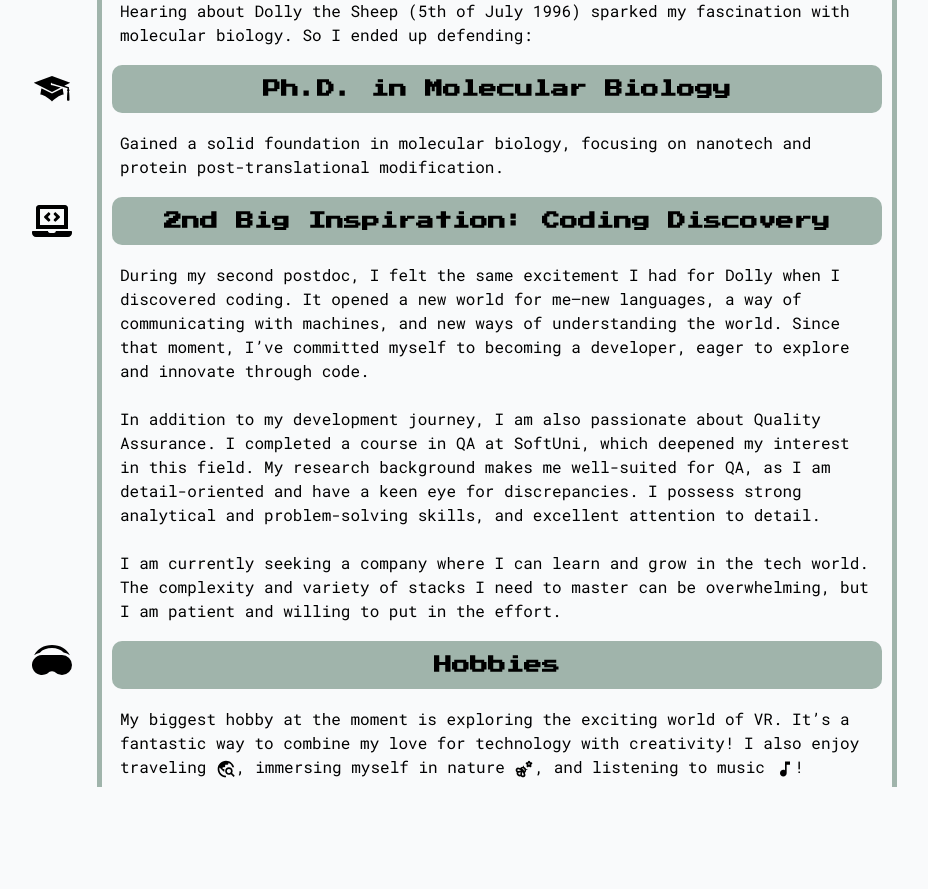
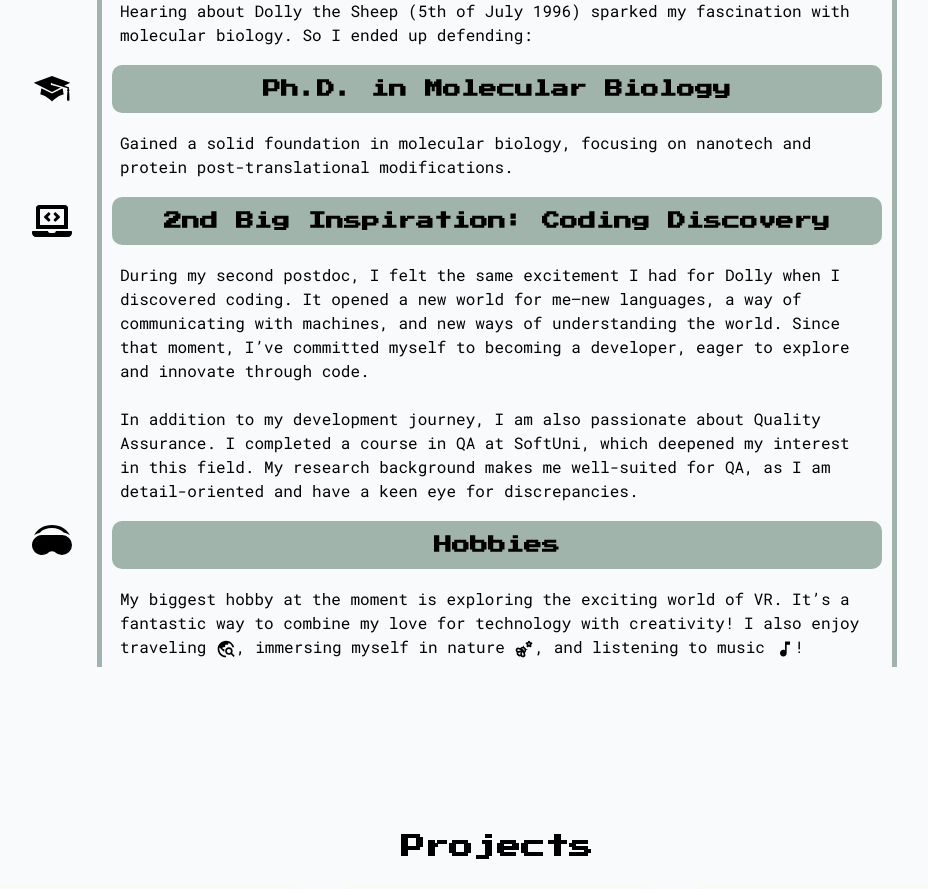
Before and after one commit to torbalansky/portfolio-pako, a React (Vite) app: page / in a window 1280 px wide. Shown: the part 1440-2329 px from the top of the page, without its empty margins (143-1071 px from the left). Built offline with nearby package versions, Linux system fonts and the light colour scheme.

Commit message:
Update about

```diff
--- a/src/components/About.jsx
+++ b/src/components/About.jsx
@@ -32,13 +32,12 @@ const About = () => {
             </p>
             <LadderStep title="Ph.D. in Molecular Biology" icon={<GiGraduateCap className="w-10 h-10" />} />
             <p className='p-2 font-mono text-left' data-aos='fade-up'>
-              Gained a solid foundation in molecular biology, focusing on nanotech and protein post-translational modification.
+              Gained a solid foundation in molecular biology, focusing on nanotech and protein post-translational modifications.
             </p>
             <LadderStep title="2nd Big Inspiration: Coding Discovery" icon={<FaLaptopCode className="w-10 h-10" />} />
             <p className='p-2 font-mono text-left' data-aos='fade-up'>
             During my second postdoc, I felt the same excitement I had for Dolly when I discovered coding. It opened a new world for me—new languages, a way of communicating with machines, and new ways of understanding the world. Since that moment, I’ve committed myself to becoming a developer, eager to explore and innovate through code.
-            <br /><br /> In addition to my development journey, I am also passionate about Quality Assurance. I completed a course in QA at SoftUni, which deepened my interest in this field. My research background makes me well-suited for QA, as I am detail-oriented and have a keen eye for discrepancies. I possess strong analytical and problem-solving skills, and excellent attention to detail.
-            <br /><br />I am currently seeking a company where I can learn and grow in the tech world. The complexity and variety of stacks I need to master can be overwhelming, but I am patient and willing to put in the effort.
+            <br /><br /> In addition to my development journey, I am also passionate about Quality Assurance. I completed a course in QA at SoftUni, which deepened my interest in this field. My research background makes me well-suited for QA, as I am detail-oriented and have a keen eye for discrepancies.
             </p>
             <LadderStep title="Hobbies" icon={<BsHeadsetVr className="w-10 h-10" />} />
             <p className='p-2 font-mono text-left' data-aos='fade-up'>
```
